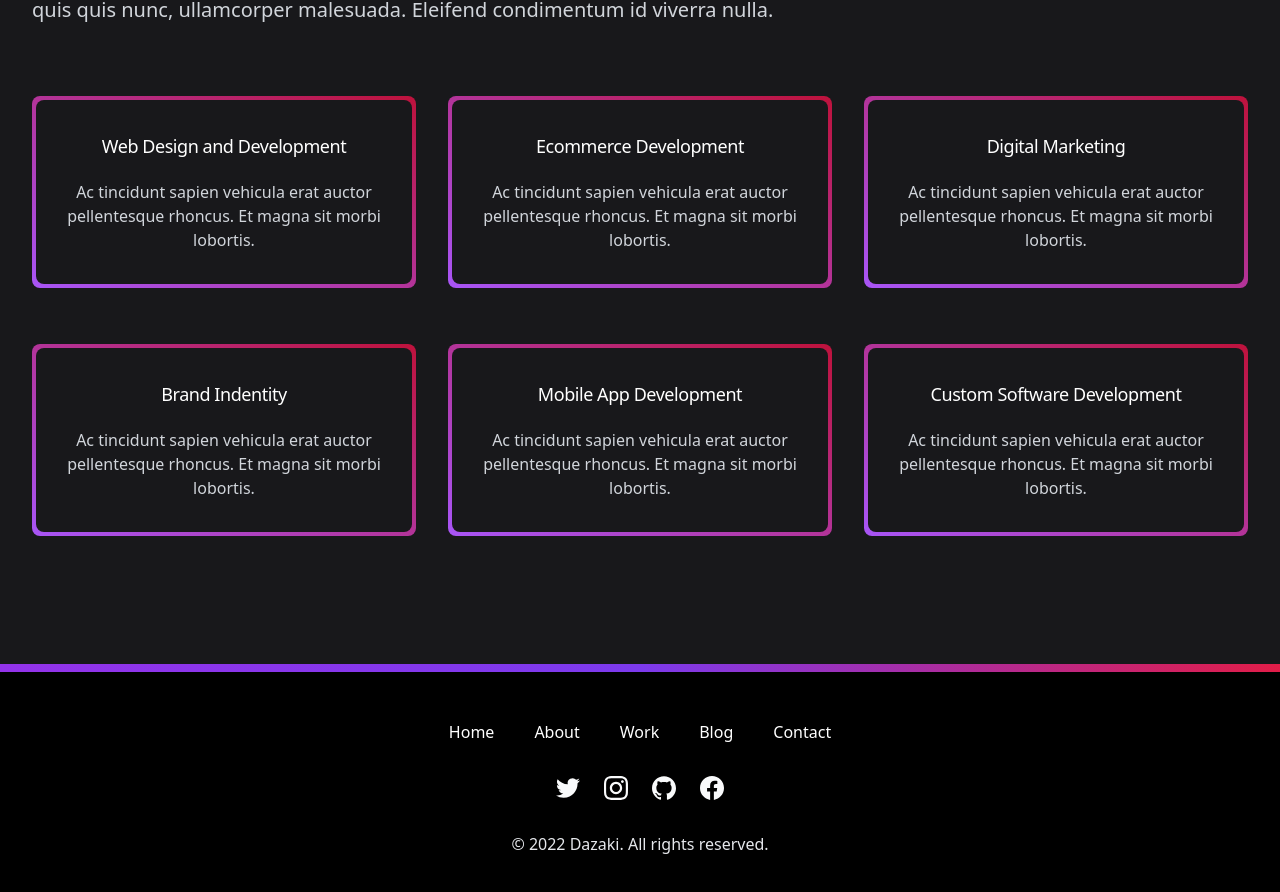
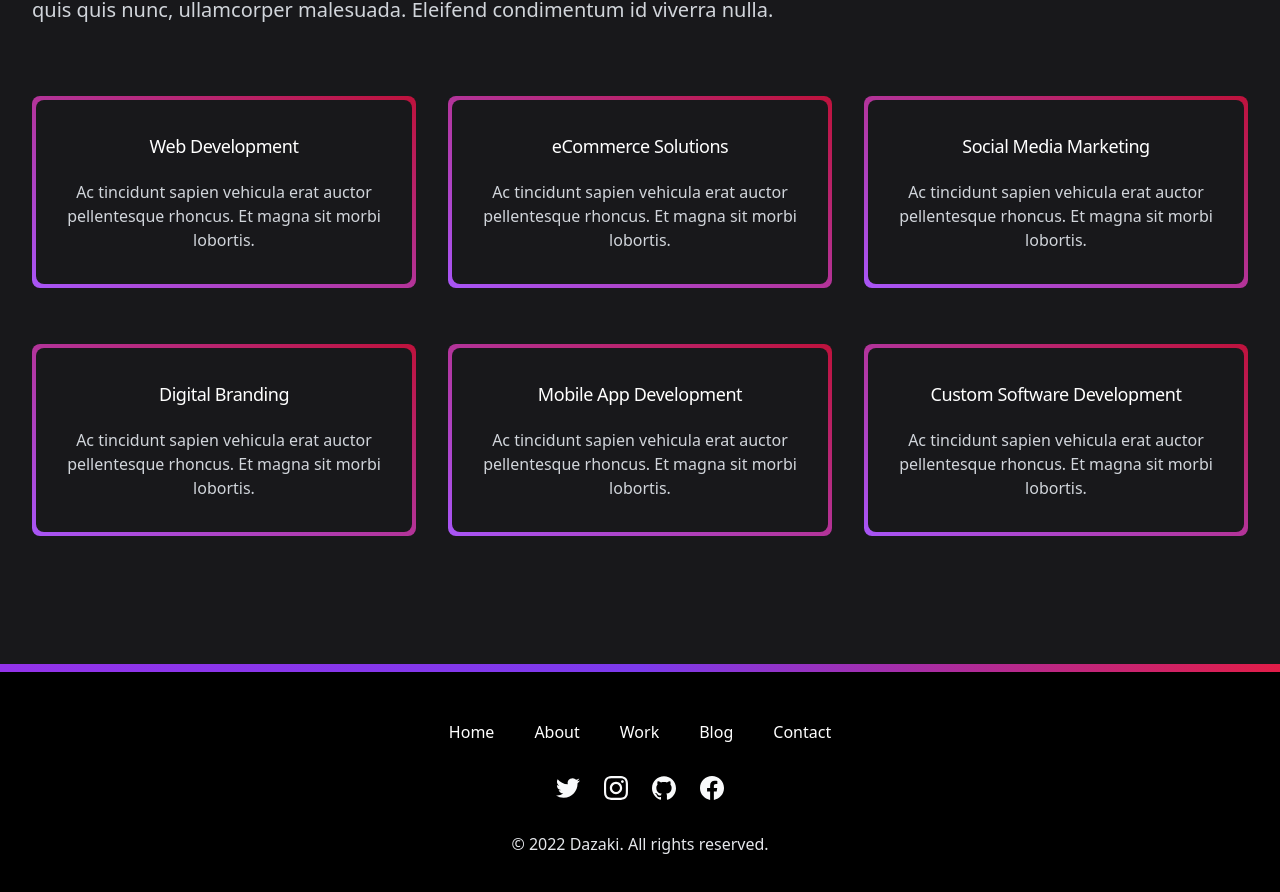
Before and after one commit to aymanoid/dazaki-web, a Next.js app: page / in a window 1280 px wide. Shown: the part 1434-2326 px from the top of the page. Built offline with nearby package versions, Linux system fonts and the light colour scheme.

Commit message:
update/improve service names

```diff
--- a/components/home/ServicesSection.jsx
+++ b/components/home/ServicesSection.jsx
@@ -1,21 +1,21 @@
 const servicesData = [
   {
-    name: "Web Design and Development",
+    name: "Web Development",
     description:
       "Ac tincidunt sapien vehicula erat auctor pellentesque rhoncus. Et magna sit morbi lobortis.",
   },
   {
-    name: "Ecommerce Development",
+    name: "eCommerce Solutions",
     description:
       "Ac tincidunt sapien vehicula erat auctor pellentesque rhoncus. Et magna sit morbi lobortis.",
   },
   {
-    name: "Digital Marketing",
+    name: "Social Media Marketing",
     description:
       "Ac tincidunt sapien vehicula erat auctor pellentesque rhoncus. Et magna sit morbi lobortis.",
   },
   {
-    name: "Brand Indentity",
+    name: "Digital Branding",
     description:
       "Ac tincidunt sapien vehicula erat auctor pellentesque rhoncus. Et magna sit morbi lobortis.",
   },
```
